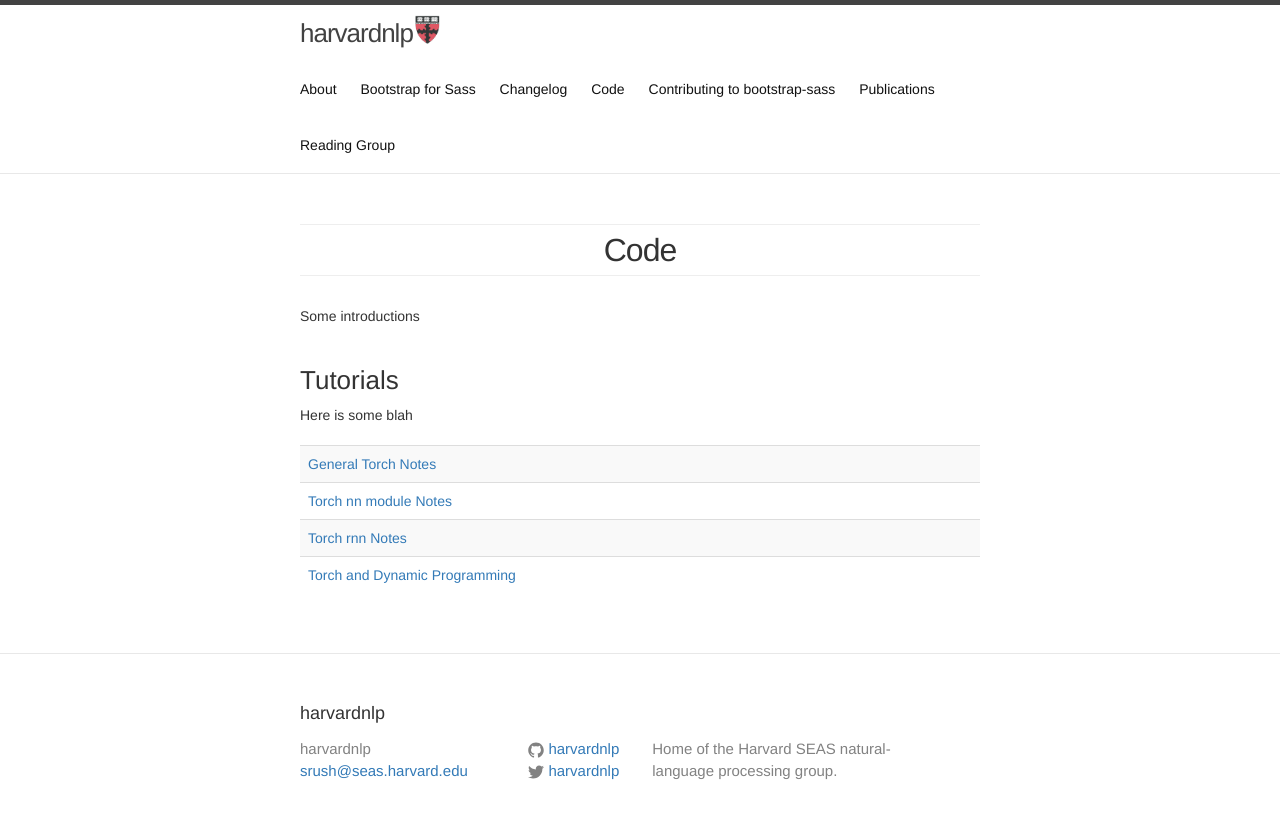
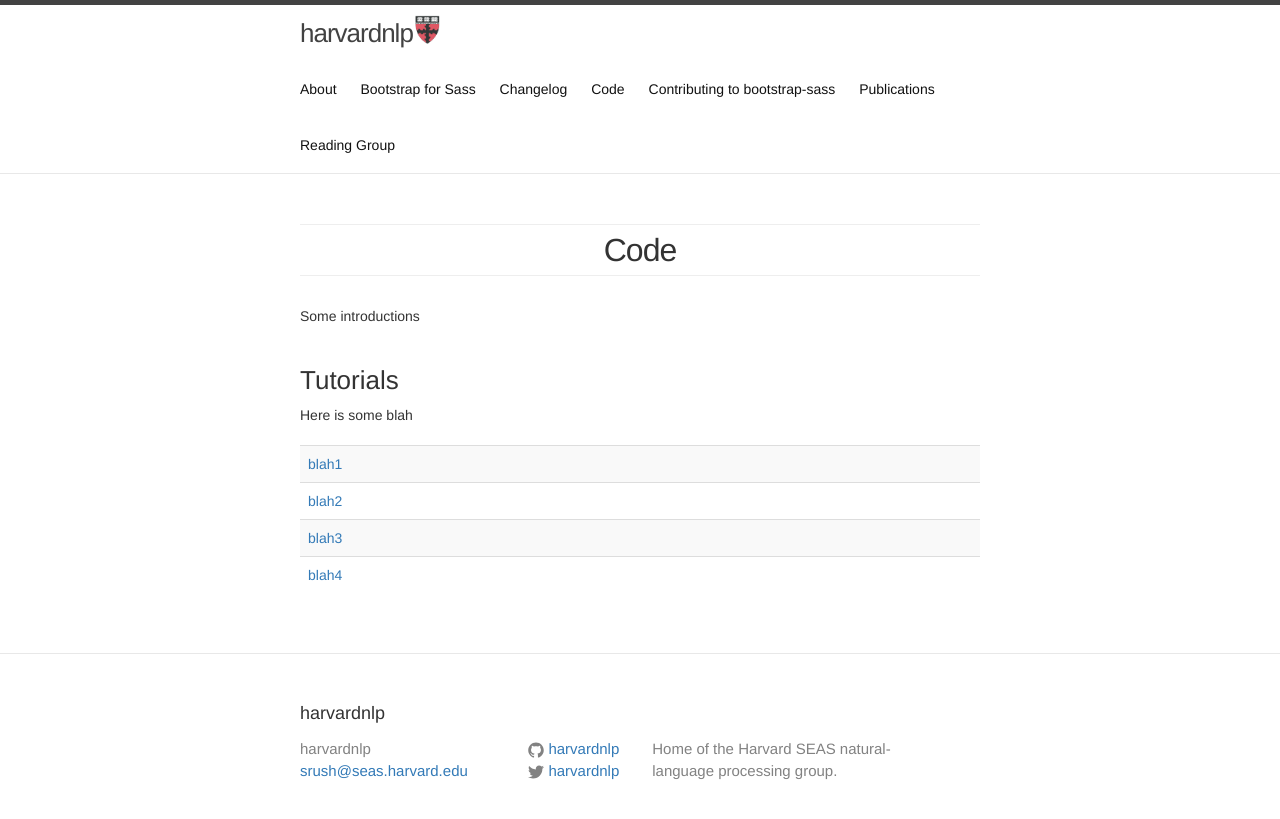
Before and after one commit to yfzhou42/YunFan.Zhou.github.io, a Jekyll site: the page built from code.html, in a window 1280 px wide. Shown: the top 819 px of the page. Built offline with Jekyll 4.4.1, drawn with Linux system fonts in a browser that asks for light colours.

Commit message:
Update code.html

```diff
--- a/code.html
+++ b/code.html
@@ -16,18 +16,18 @@ Here is some blah
 <table class="table table-striped">
   <tr>
     <td>
-      <a href="http://nbviewer.jupyter.org/urls/cs287.github.io/Lectures/notebooks/TorchTutorial.ipynb" >General Torch Notes</a>
+      <a href="http://nbviewer.jupyter.org/urls/cs287.github.io/Lectures/notebooks/TorchTutorial.ipynb" >blah1</a>
       </td>
   </tr>
   <tr>
     <td>
-    <a href="http://nbviewer.jupyter.org/urls/cs287.github.io/Lectures/notebooks/NNTutorial.ipynb" >Torch nn module Notes</a>
+    <a href="http://nbviewer.jupyter.org/urls/cs287.github.io/Lectures/notebooks/NNTutorial.ipynb" >blah2</a>
     </td>
   </tr>
   <tr>
-    <td> <a href="http://nbviewer.jupyter.org/github/CS287/Lectures/blob/gh-pages/notebooks/ElementRNNTutorial.ipynb" >Torch rnn Notes</a> </td>
+    <td> <a href="http://nbviewer.jupyter.org/github/CS287/Lectures/blob/gh-pages/notebooks/ElementRNNTutorial.ipynb" >blah3</a> </td>
   </tr>
   <tr>
-    <td><a href="https://CS287.github.io/Lectures/dpnlp.pdf" >Torch and Dynamic Programming </a></td>
+    <td><a href="https://CS287.github.io/Lectures/dpnlp.pdf" >blah4 </a></td>
   </tr>
 </table>
```
